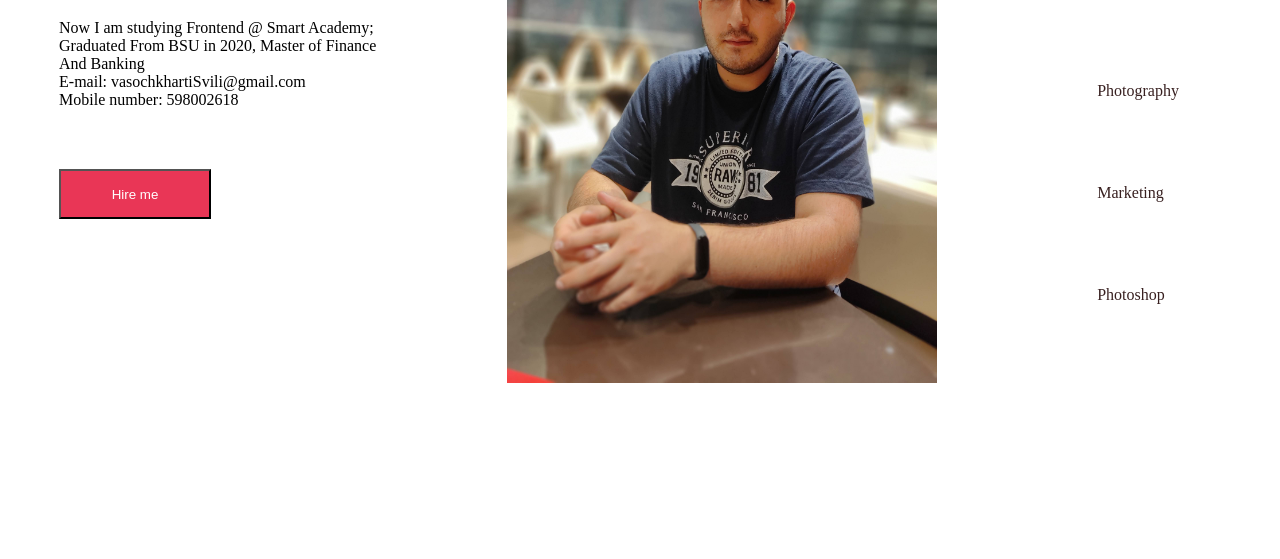
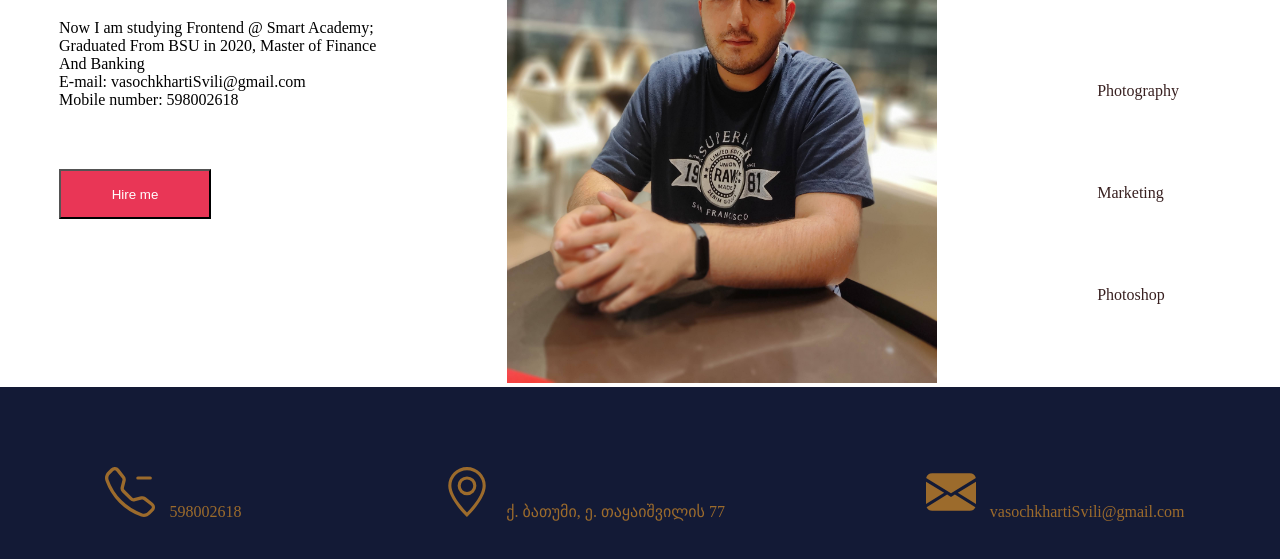
Before and after one commit to VasoC/Portfolio, a plain HTML site: page index.html in a window 1280 px wide. Shown: the part 1600-2159 px from the top of the page. Before the commit the page ends 1987 px from the top, so only its background shows below. Drawn offline with Linux system fonts and the light colour scheme.

Commit message:
Update index.html

```diff
--- a/index.html
+++ b/index.html
@@ -105,6 +105,30 @@
         </div>
       </div>
     </section>
+    <section class="contact">
+      <div class="contact-info">
+        <div class="phone-number">
+          <svg xmlns="http://www.w3.org/2000/svg" width="70" height="50" fill="currentColor" class="bi bi-telephone-minus" viewBox="0 0 16 16">
+            <path fill-rule="evenodd" d="M10 3.5a.5.5 0 0 1 .5-.5h4a.5.5 0 0 1 0 1h-4a.5.5 0 0 1-.5-.5z"/>
+            <path d="M3.654 1.328a.678.678 0 0 0-1.015-.063L1.605 2.3c-.483.484-.661 1.169-.45 1.77a17.568 17.568 0 0 0 4.168 6.608 17.569 17.569 0 0 0 6.608 4.168c.601.211 1.286.033 1.77-.45l1.034-1.034a.678.678 0 0 0-.063-1.015l-2.307-1.794a.678.678 0 0 0-.58-.122l-2.19.547a1.745 1.745 0 0 1-1.657-.459L5.482 8.062a1.745 1.745 0 0 1-.46-1.657l.548-2.19a.678.678 0 0 0-.122-.58L3.654 1.328zM1.884.511a1.745 1.745 0 0 1 2.612.163L6.29 2.98c.329.423.445.974.315 1.494l-.547 2.19a.678.678 0 0 0 .178.643l2.457 2.457a.678.678 0 0 0 .644.178l2.189-.547a1.745 1.745 0 0 1 1.494.315l2.306 1.794c.829.645.905 1.87.163 2.611l-1.034 1.034c-.74.74-1.846 1.065-2.877.702a18.634 18.634 0 0 1-7.01-4.42 18.634 18.634 0 0 1-4.42-7.009c-.362-1.03-.037-2.137.703-2.877L1.885.511z"/>
+          </svg>
+           <span>598002618</span>
+        </div>
+        <div class="address">
+          <svg xmlns="http://www.w3.org/2000/svg" width="70" height="50" fill="currentColor" class="bi bi-geo-alt" viewBox="0 0 16 16">
+            <path d="M12.166 8.94c-.524 1.062-1.234 2.12-1.96 3.07A31.493 31.493 0 0 1 8 14.58a31.481 31.481 0 0 1-2.206-2.57c-.726-.95-1.436-2.008-1.96-3.07C3.304 7.867 3 6.862 3 6a5 5 0 0 1 10 0c0 .862-.305 1.867-.834 2.94zM8 16s6-5.686 6-10A6 6 0 0 0 2 6c0 4.314 6 10 6 10z"/>
+            <path d="M8 8a2 2 0 1 1 0-4 2 2 0 0 1 0 4zm0 1a3 3 0 1 0 0-6 3 3 0 0 0 0 6z"/>
+          </svg>
+          <span>ქ. ბათუმი, ე. თაყაიშვილის 77</span>
+        </div>
+        <div class="email">
+          <svg xmlns="http://www.w3.org/2000/svg" width="70" height="50" fill="currentColor" class="bi bi-envelope-fill" viewBox="0 0 16 16">
+            <path d="M.05 3.555A2 2 0 0 1 2 2h12a2 2 0 0 1 1.95 1.555L8 8.414.05 3.555ZM0 4.697v7.104l5.803-3.558L0 4.697ZM6.761 8.83l-6.57 4.027A2 2 0 0 0 2 14h12a2 2 0 0 0 1.808-1.144l-6.57-4.027L8 9.586l-1.239-.757Zm3.436-.586L16 11.801V4.697l-5.803 3.546Z"/>
+          </svg>
+          <span>vasochkhartiSvili@gmail.com</span>
+        </div>
+      </div>
+    </section>
 
 
 
--- a/style/style.css
+++ b/style/style.css
@@ -175,7 +175,24 @@ h1 {
   display: block;
   color: #e93656;
 }
+.contact {
+  max-height: 1920px;
+  width: 100%;
+  height: 210px;
+  background-color: #131a36;
+}
+.contact-info {
+  display: flex;
+  text-align: center;
+  justify-content: space-around;
+  padding-top: 80px;
+}
 
+.phone-number,
+.email,
+.address {
+  color: rgb(156, 107, 44);
+}
 /* რესფონსივისთვის ცალკე ფაილის შექმნას ვამჯობინე ერთფაილში დაწერა */
 @media (max-width: 955px) {
   .main-text {
@@ -215,6 +232,12 @@ h1 {
   #me {
     display: none;
   }
+  .contact-info svg {
+    width: 20px;
+  }
+  .contact-info span {
+    font-size: 10px;
+  }
 }
 @media (max-width: 450px) {
   .icons {
```
